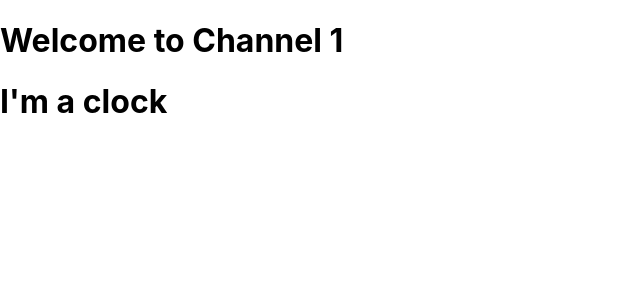
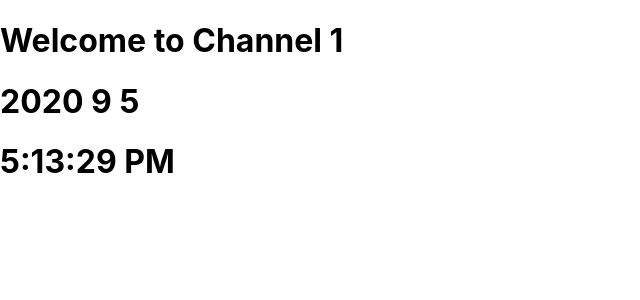
Before and after one commit to evilpaper/channel-1, a React (Create React App) app: page / in a window 1280 px wide. Shown: the top 300 px of the page, without its empty margins (0-640 px from the left). Built offline with nearby package versions, Linux system fonts and the light colour scheme.

Commit message:
Add ticking clock

```diff
--- a/src/components/Clock/Clock.js
+++ b/src/components/Clock/Clock.js
@@ -1,5 +1,25 @@
-import React from "react";
+import React, { useState, useEffect } from "react";
 
 export default function Clock() {
-  return <h1>I'm a clock</h1>;
+  const [time, setTime] = useState(new Date().toLocaleTimeString());
+
+  useEffect(() => {
+    const timeout = setTimeout(() => {
+      setTime(new Date().toLocaleTimeString());
+    }, 1000);
+    return () => {
+      clearTimeout(timeout);
+    };
+  }, [time]);
+
+  const today = new Date();
+  const date = `${today.getFullYear()} ${
+    today.getMonth() + 1
+  } ${today.getDate()}`;
+  return (
+    <>
+      <h1>{date}</h1>
+      <h1>{time}</h1>
+    </>
+  );
 }
```
